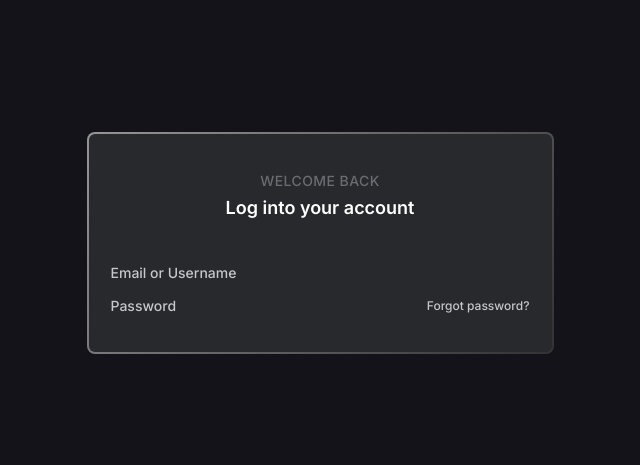
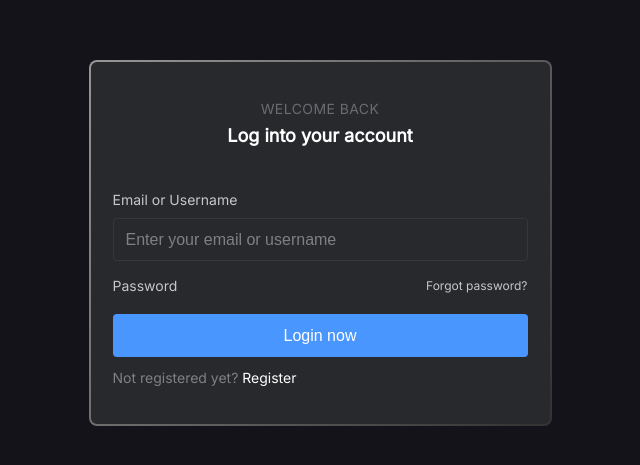
Before and after one commit to mehulsachdeva/atlys-ui, a React (Create React App) app: page / in a window 1280 px wide. Shown: the part 165-630 px from the top of the page, without its empty margins (328-968 px from the left). Built offline with nearby package versions, Linux system fonts and the light colour scheme.

Commit message:
Add shared input and button components

```diff
--- a/public/index.html
+++ b/public/index.html
@@ -3,7 +3,7 @@
   <head>
     <meta charset="utf-8" />
     <link rel="icon" href="%PUBLIC_URL%/favicon.ico" />
-    <link href="https://fonts.googleapis.com/css2?family=Inter:wght@400;500;600;700&display=swap" rel="stylesheet">
+    <link href="https://fonts.googleapis.com/css2?family=Inter&display=swap" rel="stylesheet">
     <meta name="viewport" content="width=device-width, initial-scale=1" />
     <meta name="theme-color" content="#000000" />
     <meta
--- /dev/null
+++ b/src/components/common/shared/Button/index.module.css
@@ -0,0 +1,20 @@
+.button {
+  width: var(--width);
+  height: 43px;
+  display: flex;
+  align-items: center;
+  justify-content: center;
+  font-size: 16px;
+  font-weight: 500;
+  border: 0px;
+  border-radius: 4px;
+  background: #4A96FF;
+  padding: 12px 24px;
+  color: #FFFFFF;
+  cursor: pointer;
+}
+
+.disabled {
+  opacity: 0.4;
+  pointer-events: none;
+}
--- /dev/null
+++ b/src/components/common/shared/Button/index.tsx
@@ -0,0 +1,26 @@
+import React, { memo, CSSProperties } from 'react';
+import styles from './index.module.css';
+
+interface ButtonType {
+  width?: string | number
+  children?: React.ReactNode
+  disabled?: boolean
+  onClick?: (e: any) => void
+}
+
+const Button = (props: ButtonType) => {
+  const { width, children, disabled, onClick } = props
+
+  return (
+    <button
+      style={{ '--width': (typeof width === 'number' ? `${width}px` : width) || 'max-content' } as CSSProperties}
+      className={`${styles.button} ${disabled ? styles.disabled : ''}`}
+      disabled={disabled}
+      onClick={onClick}
+    >
+      {children}
+    </button>
+  );
+}
+
+export default memo(Button);
--- /dev/null
+++ b/src/components/common/shared/Input/index.module.css
@@ -0,0 +1,21 @@
+.input {
+  width: 100%;
+  height: 43px;
+  font-size: 16px;
+  color: #FFFFFF;
+  background: transparent;
+  padding: 12px;
+  border-radius: 4px;
+  border: 1.5px solid #35373B;
+  transition: border-color 0.2s ease-in;
+}
+
+.input::placeholder {
+  color: #7F8084;
+}
+
+.input:focus, .input:active {
+  outline: none;
+  box-shadow: none;
+  border-color: #C5C7CA;
+}
--- /dev/null
+++ b/src/components/common/shared/Input/index.tsx
@@ -0,0 +1,25 @@
+import React, { memo } from 'react';
+import styles from './index.module.css';
+
+interface InputType {
+  type: 'text' | 'email' | 'password'
+  placeholder?: string
+  value?: string
+  onChange?: (e: React.ChangeEvent<HTMLInputElement>) => void
+}
+
+const Input = (props: InputType) => {
+  const { type, placeholder, value, onChange } = props
+
+  return (
+    <input
+      className={styles.input}
+      type={type}
+      placeholder={placeholder}
+      value={value}
+      onChange={onChange}
+    />
+  );
+}
+
+export default memo(Input);
--- a/src/components/containers/Login/index.module.css
+++ b/src/components/containers/Login/index.module.css
@@ -38,6 +38,9 @@
 }
 
 .inputBox {
+  display: flex;
+  flex-direction: column;
+  row-gap: 10px;
   font-size: 14px;
   font-weight: 500;
 }
@@ -60,3 +63,19 @@
   font-size: 12px;
   cursor: pointer;
 }
+
+.button {
+  margin-top: 20px;
+}
+
+.registerInfo {
+  font-size: 14px;
+  font-weight: 500;
+  color: #7F8084;
+  margin-top: 12px;
+}
+
+.registerInfo > span {
+  color: #FFFFFF;
+  cursor: pointer;
+}
--- a/src/components/containers/Login/index.tsx
+++ b/src/components/containers/Login/index.tsx
@@ -1,5 +1,7 @@
 import React from 'react';
 import styles from './index.module.css';
+import Input from 'components/common/shared/Input';
+import Button from 'components/common/shared/Button';
 
 const Login = () => {
   return (
@@ -13,12 +15,21 @@ const Login = () => {
           <div>
             <div className={styles.inputBox}>
               <label className={styles.inputLabel}>Email or Username</label>
+              <div className={styles.input}>
+                <Input type="text" placeholder="Enter your email or username" />
+              </div>
             </div>
             <div className={styles.inputBox}>
               <div className={styles.passwordLabel}>
                 <label className={styles.inputLabel}>Password</label>
                 <div className={`${styles.inputLabel} ${styles.forgotPassword}`}>Forgot password?</div>
               </div>
+            </div>
+            <div className={styles.button}>
+              <Button width='100%'>Login now</Button>
+            </div>
+            <div className={styles.registerInfo}>
+              Not registered yet? <span>Register</span>
             </div>
           </div>
         </div>
--- a/src/index.css
+++ b/src/index.css
@@ -1,6 +1,12 @@
 html, body, #root {
   width: 100%;
   height: 100%;
+}
+
+*,
+*::before,
+*::after {
+  box-sizing: border-box;
 }
 
 body {
```
